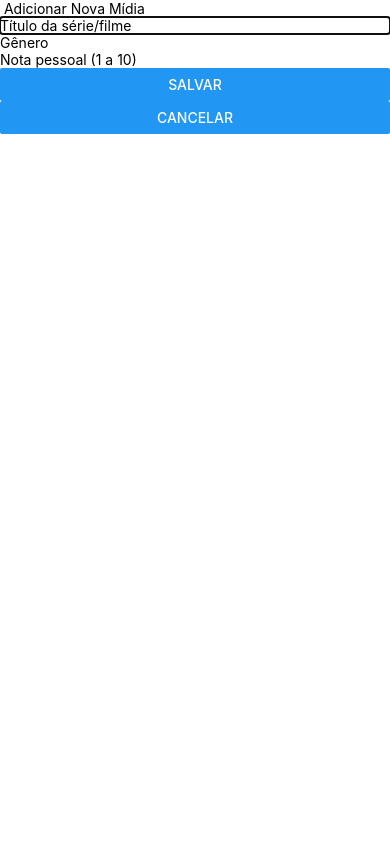
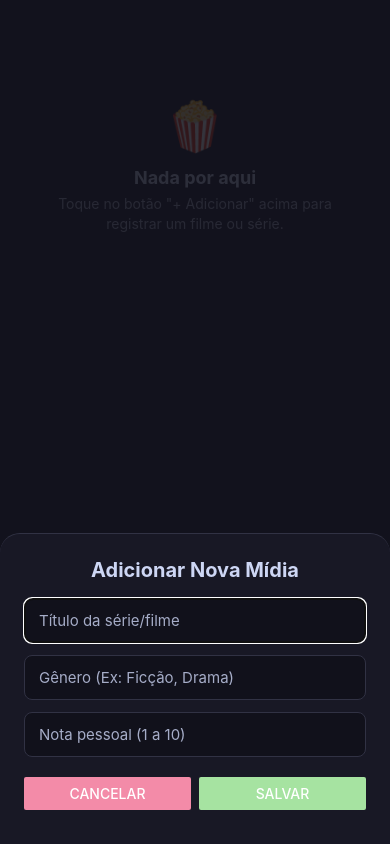
Before and after one commit to Bernardo270408/streamif, a React Native app: screen / in a window 390 px wide. Both pictures are taken after a click on the button "+ ADICIONAR". Built offline with nearby package versions, Linux system fonts and the light colour scheme.

Commit message:
feat: App styling done

```diff
--- a/App.jsx
+++ b/App.jsx
@@ -1,6 +1,6 @@
 // App.jsx
 import React, { useState } from 'react';
-import { SafeAreaView, StyleSheet } from 'react-native';
+import { SafeAreaView } from 'react-native';
 import CatalogScreen from './screens/CatalogScreen';
 import AddMediaForm from './components/AddMediaForm';
 import DetailScreen from './screens/DetailScreen';
@@ -63,10 +63,11 @@ const alternarOrdenacao = () => {
     );
   }
 
-
   let screen = (
     <CatalogScreen
-midias={midias}
+      midias={midiasOrdenadas}
+      tipoOrdenacao={tipoOrdenacao}
+      alternarOrdenacao={alternarOrdenacao}
       aoAlternarAssistido={alternarAssistido}
       aoRemover={removerMidia}
       aoAbrirDetalhes={abrirDetalhes}
@@ -84,7 +85,7 @@ if (telaAtual === 'detalhes') {
   }
 
   return (
-    <SafeAreaView style={{ flex: 1 }}>
+    <SafeAreaView style={styles.container}>
       {screen}
 
       <AddMediaForm
--- a/components/AddMediaForm.js
+++ b/components/AddMediaForm.js
@@ -1,6 +1,7 @@
 // components/AddMediaForm.js
 import React, { useState } from 'react';
 import { View, Text, TextInput, Button, Modal, StyleSheet } from 'react-native';
+import { COLORS } from '../styles/theme';
 
 export default function AddMediaForm({ visivel, aoSalvar, aoCancelar }) {
   const [titulo, setTitulo] = useState('');
@@ -51,45 +52,91 @@ export default function AddMediaForm({ visivel, aoSalvar, aoCancelar }) {
   };
 
  return (
-    <Modal visible={visivel} animationType="slide">
-      <View>
-        <Text> Adicionar Nova Mídia </Text>
+    <Modal visible={visivel} animationType="slide" transparent={true}>
+      <View style={styles.overlay}>
+        <View style={styles.modalBody}>
+          <Text style={styles.titulo}>Adicionar Nova Mídia</Text>
 
-        {erro !== '' && (
-          <Text style={styles.erro}>
-            {erro}
-          </Text>
-        )}
+          {erro !== '' && <Text style={styles.erro}>{erro}</Text>}
 
           <TextInput
+            style={styles.input}
             placeholder="Título da série/filme"
+            placeholderTextColor={COLORS.subtext}
             value={titulo}
             onChangeText={setTitulo}
           />
-
           <TextInput
-          placeholder="Gênero"
+            style={styles.input}
+            placeholder="Gênero (Ex: Ficção, Drama)"
+            placeholderTextColor={COLORS.subtext}
             value={genero}
             onChangeText={setGenero}
           />
-
           <TextInput
+            style={styles.input}
             placeholder="Nota pessoal (1 a 10)"
+            placeholderTextColor={COLORS.subtext}
             value={nota}
             onChangeText={setNota}
             keyboardType="numeric"
           />
 
-        <Button title="Salvar" onPress={lidarComSalvar} />
-        <Button title="Cancelar" onPress={lidarComCancelar} />
+          <View style={styles.botoesAcao}>
+            <View style={{flex: 1, marginRight: 8}}>
+              <Button title="Cancelar" color={COLORS.red} onPress={lidarComCancelar} />
+            </View>
+            <View style={{flex: 1}}>
+              <Button title="Salvar" color={COLORS.green} onPress={lidarComSalvar} />
+            </View>
+          </View>
+        </View>
       </View>
     </Modal>
   );
-
 }
 
 const styles = StyleSheet.create({
+  overlay: {
+    flex: 1,
+    backgroundColor: 'rgba(17, 17, 27, 0.85)', // crust com 85% de opacidade
+    justifyContent: 'flex-end',
+  },
+  modalBody: {
+    backgroundColor: COLORS.mantle,
+    padding: 24,
+    borderTopLeftRadius: 20,
+    borderTopRightRadius: 20,
+    borderTopWidth: 1,
+    borderTopColor: COLORS.surface0,
+  },
+  titulo: {
+    color: COLORS.text,
+    fontSize: 20,
+    fontWeight: 'bold',
+    marginBottom: 16,
+    textAlign: 'center',
+  },
+  input: {
+    backgroundColor: COLORS.crust,
+    color: COLORS.text,
+    borderRadius: 8,
+    borderWidth: 1,
+    borderColor: COLORS.surface0,
+    paddingHorizontal: 14,
+    paddingVertical: 12,
+    marginBottom: 12,
+    fontSize: 15,
+  },
   erro: {
-    color: 'red',
+    color: COLORS.red,
+    textAlign: 'center',
+    marginBottom: 12,
+    fontWeight: '500',
   },
+  botoesAcao: {
+    flexDirection: 'row',
+    marginTop: 8,
+    marginBottom: 10,
+  }
 });
--- a/components/EmptyState.js
+++ b/components/EmptyState.js
@@ -1,18 +1,38 @@
-// components/EmptyState.js
 import React from 'react';
 import { View, Text, StyleSheet } from 'react-native';
+import { COLORS } from '../styles/theme';
 
 export default function EmptyState() {
   return (
     <View style={styles.container}>
-      <Text style={styles.texto}>
-        Nenhuma mídia cadastrada no catálogo.
-      </Text>
+      <Text style={styles.icone}>🍿</Text>
+      <Text style={styles.titulo}>Nada por aqui</Text>
+      <Text style={styles.texto}>Toque no botão "+ Adicionar" acima para registrar um filme ou série.</Text>
     </View>
   );
 }
 
 const styles = StyleSheet.create({
-  container: {},
-  texto: {},
+  container: {
+    alignItems: 'center',
+    justifyContent: 'center',
+    paddingVertical: 80,
+    paddingHorizontal: 30,
+  },
+  icone: {
+    fontSize: 48,
+    marginBottom: 12,
+  },
+  titulo: {
+    color: COLORS.text,
+    fontSize: 18,
+    fontWeight: 'bold',
+    marginBottom: 6,
+  },
+  texto: {
+    color: COLORS.subtext,
+    fontSize: 14,
+    textAlign: 'center',
+    lineHeight: 20,
+  },
 });
--- a/components/MediaCard.js
+++ b/components/MediaCard.js
@@ -1,36 +1,92 @@
-// components/MediaCard.js
 import React from 'react';
 import { View, Text, TouchableOpacity, Button, StyleSheet } from 'react-native';
+import { COLORS } from '../styles/theme';
 
 export default function MediaCard({ item, aoAlternarAssistido, aoRemover, aoAbrirDetalhes }) {
 
-  let corDaNota = 'black';
-  if (item.nota >= 7) {
-    corDaNota = 'green';
-  } else if (item.nota >= 4 && item.nota <= 6) {
-    corDaNota = 'yellow';
-  } else if (item.nota <= 3) {
-    corDaNota = 'red';
-  }
+  let corDaNota = COLORS.green;
+  if (item.nota >= 7) corDaNota = COLORS.green;
+  else if (item.nota >= 4 && item.nota <= 6) corDaNota = COLORS.yellow;
+  else corDaNota = COLORS.red;
 
   return (
     <TouchableOpacity
       onPress={() => aoAlternarAssistido(item.id)}
       onLongPress={() => aoAbrirDetalhes(item)}
+      activeOpacity={0.8}
     >
-      <View style={styles.container}>
-        <Text>Título: {item.titulo}</Text>
-        <Text>Gênero: {item.genero}</Text>
-        <Text style={{ color: corDaNota }}>Nota: {item.nota}</Text>
-        <Text>Status: {item.assistido ? 'Já assisti' : 'Não assistido'}</Text>
+      <View style={styles.card}>
+        <View style={styles.cabecalho}>
+          <Text style={styles.titulo} numberOfLines={1}>{item.titulo}</Text>
+          <Text style={[styles.nota, { color: corDaNota }]}>★ {item.nota}</Text>
+        </View>
 
-        <Button title="Excluir" onPress={() => aoRemover(item.id)} />
+        <Text style={styles.genero}>{item.genero}</Text>
+
+        <View style={styles.rodape}>
+          <Text style={styles.statusTexto}>
+            Status: <Text style={item.assistido ? styles.assistido : styles.pendente}>
+              {item.assistido ? '✓ Já assisti' : 'Pendente'}
+            </Text>
+          </Text>
+
+          <Button title="Excluir" color={COLORS.red} onPress={() => aoRemover(item.id)} />
+        </View>
       </View>
     </TouchableOpacity>
   );
 }
+
 const styles = StyleSheet.create({
-  container: {
-    padding: 10,
+  card: {
+    backgroundColor: COLORS.mantle,
+    borderRadius: 12,
+    padding: 16,
+    marginVertical: 6,
+    borderWidth: 1,
+    borderColor: COLORS.surface0,
   },
+  cabecalho: {
+    flexDirection: 'row',
+    justifyContent: 'space-between',
+    alignItems: 'center',
+  },
+  titulo: {
+    color: COLORS.text,
+    fontSize: 18,
+    fontWeight: 'bold',
+    flex: 1,
+    marginRight: 8,
+  },
+  nota: {
+    fontSize: 16,
+    fontWeight: 'bold',
+  },
+  genero: {
+    color: COLORS.mauve,
+    fontSize: 13,
+    fontWeight: '500',
+    marginTop: 2,
+    marginBottom: 12,
+  },
+  rodape: {
+    flexDirection: 'row',
+    justifyContent: 'space-between',
+    alignItems: 'center',
+    borderTopWidth: StyleSheet.hairlineWidth,
+    borderTopColor: COLORS.surface0,
+    paddingTop: 10,
+  },
+  statusTexto: {
+    color: COLORS.subtext,
+    fontSize: 13,
+  },
+  assistido: {
+    color: COLORS.green,
+    fontWeight: 'bold',
+  },
+  pendente: {
+    color: COLORS.yellow,
+    fontWeight: '500',
+  }
 });
--- a/screens/CatalogScreen.js
+++ b/screens/CatalogScreen.js
@@ -1,34 +1,16 @@
-// screens/CatalogScreen.js
 import React from 'react';
 import { View, FlatList, Button, Text, StyleSheet } from 'react-native';
 import MediaCard from '../components/MediaCard';
 import EmptyState from '../components/EmptyState';
+import { COLORS } from '../styles/theme';
 
-export default function CatalogScreen({ midias, aoAlternarAssistido, aoRemover, aoAbrirDetalhes, abrirModal,tipoOrdenacao, alternarOrdenacao }) {
+export default function CatalogScreen({ midias, aoAlternarAssistido, aoRemover, aoAbrirDetalhes, abrirModal, tipoOrdenacao, alternarOrdenacao }) {
 
   const totalTitulos = midias.length;
-
-  const totalAssistidos = midias.filter(
-    (midia) => midia.assistido
-  ).length;
+  const totalAssistidos = midias.filter((m) => m.assistido).length;
 
   return (
     <View style={styles.container}>
-      <Button title="+ Adicionar" onPress={abrirModal} />
-
-      <Button
-        title={
-          tipoOrdenacao === 'az'
-            ? 'Ordenação: A-Z'
-            : 'Ordenação: Maior Nota'
-        }
-        onPress={alternarOrdenacao}
-      />
-
-      <Text>
-        {totalTitulos} títulos | {totalAssistidos} assistidos
-      </Text>
-
       <FlatList
         data={midias}
         keyExtractor={(item) => item.id}
@@ -41,12 +23,53 @@ export default function CatalogScreen({ midias, aoAlternarAssistido, aoRemover,
           />
         )}
         ListEmptyComponent={EmptyState}
+        contentContainerStyle={styles.lista}
       />
+
+      <Text style={styles.contador}>
+        {totalTitulos} {totalTitulos === 1 ? 'título' : 'títulos'} cadastrados  •  <Text style={{color: COLORS.green}}>{totalAssistidos} assistidos</Text>
+      </Text>
+      <View style={styles.barraBotoes}>
+        <View style={styles.botaoWrapper}>
+          <Button title="+ Adicionar" color={COLORS.green} onPress={abrirModal} />
+        </View>
+
+        <View style={styles.botaoWrapper}>
+          <Button
+            title={tipoOrdenacao === 'az' ? 'Ordem: A-Z' : 'Ordem: Nota'}
+            color={COLORS.surface0}
+            onPress={alternarOrdenacao}
+          />
+        </View>
+      </View>
     </View>
   );
 }
+
 const styles = StyleSheet.create({
   container: {
     flex: 1,
+    backgroundColor: COLORS.base,
+    paddingHorizontal: 16,
+    paddingTop: 16,
   },
+  barraBotoes: {
+    flexDirection: 'row',
+    justifyContent: 'space-between',
+    marginBottom: 12,
+    gap: 10,
+  },
+  botaoWrapper: {
+    flex: 1,
+  },
+  contador: {
+    color: COLORS.subtext,
+    fontSize: 13,
+    textAlign: 'center',
+    marginBottom: 16,
+    fontWeight: '500',
+  },
+  lista: {
+    paddingBottom: 30,
+  }
 });
--- a/screens/DetailScreen.js
+++ b/screens/DetailScreen.js
@@ -1,46 +1,102 @@
-// screens/DetailScreen.js
 import React, { useState } from 'react';
-import { ScrollView, Text, TextInput, Button, StyleSheet } from 'react-native';
+import { ScrollView, Text, TextInput, Button, View, StyleSheet } from 'react-native';
+import { COLORS } from '../styles/theme';
 
 export default function DetailScreen({ midia, aoVoltar }) {
   const [anotacoes, setAnotacoes] = useState('');
 
   return (
     <ScrollView contentContainerStyle={styles.container}>
-      <Text>Título: {midia.titulo}</Text>
-      <Text>Gênero: {midia.genero}</Text>
-      <Text>Nota: {midia.nota}</Text>
+      <Text style={styles.genero}>{midia.genero}</Text>
+      <Text style={styles.titulo}>{midia.titulo}</Text>
 
-      <Text>
-        Status: {midia.assistido ? 'Assistido' : 'Não assistido'}
-      </Text>
+      <View style={styles.badgesContainer}>
+        <View style={styles.badge}>
+          <Text style={styles.badgeTexto}>Nota: {midia.nota}/10</Text>
+        </View>
+        <View style={[styles.badge, midia.assistido ? styles.badgeAssistido : styles.badgePendente]}>
+          <Text style={[styles.badgeTexto, midia.assistido && {color: COLORS.mantle}]}>
+            {midia.assistido ? '✓ Assistido' : 'Pendente'}
+          </Text>
+        </View>
+      </View>
 
+      <Text style={styles.label}>Minhas observações:</Text>
       <TextInput
         style={styles.input}
-        placeholder="Digite suas observações..."
+        placeholder="Escreva detalhes sobre onde parou, o que achou..."
+        placeholderTextColor={COLORS.subtext}
         value={anotacoes}
         onChangeText={setAnotacoes}
         multiline
       />
 
-      <Button
-        title="Voltar"
-        onPress={aoVoltar}
-      />
+      <View style={styles.footerBtn}>
+        <Button title="← Voltar ao Catálogo" color={COLORS.blue} onPress={aoVoltar} />
+      </View>
     </ScrollView>
   );
 }
 
 const styles = StyleSheet.create({
   container: {
-    padding: 20,
+    flexGrow: 1,
+    backgroundColor: COLORS.base,
+    padding: 24,
   },
-
+  genero: {
+    color: COLORS.mauve,
+    fontSize: 14,
+    fontWeight: '600',
+    textTransform: 'uppercase',
+    letterSpacing: 1,
+  },
+  titulo: {
+    color: COLORS.text,
+    fontSize: 28,
+    fontWeight: 'bold',
+    marginBottom: 16,
+  },
+  badgesContainer: {
+    flexDirection: 'row',
+    gap: 10,
+    marginBottom: 24,
+  },
+  badge: {
+    backgroundColor: COLORS.surface0,
+    paddingHorizontal: 12,
+    paddingVertical: 6,
+    borderRadius: 6,
+  },
+  badgeAssistido: {
+    backgroundColor: COLORS.green,
+  },
+  badgePendente: {
+    backgroundColor: COLORS.yellow,
+  },
+  badgeTexto: {
+    color: COLORS.text,
+    fontWeight: 'bold',
+    fontSize: 13,
+  },
+  label: {
+    color: COLORS.subtext,
+    fontSize: 14,
+    marginBottom: 8,
+  },
   input: {
+    backgroundColor: COLORS.mantle,
+    color: COLORS.text,
     borderWidth: 1,
-    borderColor: '#ccc',
-    minHeight: 100,
-    padding: 10,
-    marginVertical: 10,
+    borderColor: COLORS.surface0,
+    borderRadius: 12,
+    minHeight: 180,
+    padding: 16,
+    textAlignVertical: 'top',
+    fontSize: 16,
   },
+  footerBtn: {
+    marginTop: 'auto',
+    paddingTop: 20,
+  }
 });
--- a/styles/style.js
+++ b/styles/style.js
@@ -2,12 +2,9 @@
 import { StyleSheet } from 'react-native';
 import { COLORS } from './theme';
 
-
 export const styles = StyleSheet.create({
-    container: {
-        flex: 1,
-        backgroundColor: COLORS.base,
-        alignItems: 'center',
-        justifyContent: 'center',
-  },
+  container: {
+    flex: 1,
+    backgroundColor: COLORS.base,
+  }
 });
--- a/styles/theme.js
+++ b/styles/theme.js
@@ -1,5 +1,20 @@
 // styles/theme.js
-export const COLORS = {
+export const LIGHT_THEME = {
+  // Latte
+  base: '#eff1f5',      // Fundo principal
+  mantle: '#e6e9ef',    // Fundo do card
+  crust: '#dce0e8',     // Fundo da barra de busca
+  surface0: '#ccd0da',  // Inputs e botões secundários
+  text: '#4c4f69',      // Texto principal
+  subtext: '#6c6f85',   // Sinopse e detalhes
+  mauve: '#8839ef',     // Accent (Tags e ícones)
+  red: '#d20f39',       // Botão remover
+  green: '#40a02b',     // Botão adicionar
+  yellow: '#df8e1d',    // Avaliação/Estrela
+  blue: '#1e66f5',      // Placeholder/Links
+}
+export const DARK_THEME = {
+  // Mocha
   base: '#1e1e2e',      // Fundo principal
   mantle: '#181825',    // Fundo do card
   crust: '#11111b',     // Fundo da barra de busca
@@ -11,4 +26,7 @@ export const COLORS = {
   green: '#a6e3a1',     // Botão adicionar
   yellow: '#f9e2af',    // Avaliação/Estrela
   blue: '#89b4fa',      // Placeholder/Links
-};
+}
+
+
+export const COLORS = DARK_THEME; // Mantenha DARK_THEME como padrão, mas pode ser alternado para LIGHT_THEME se desejar
```
Lines whose indentation alone changed are shown as unchanged.
